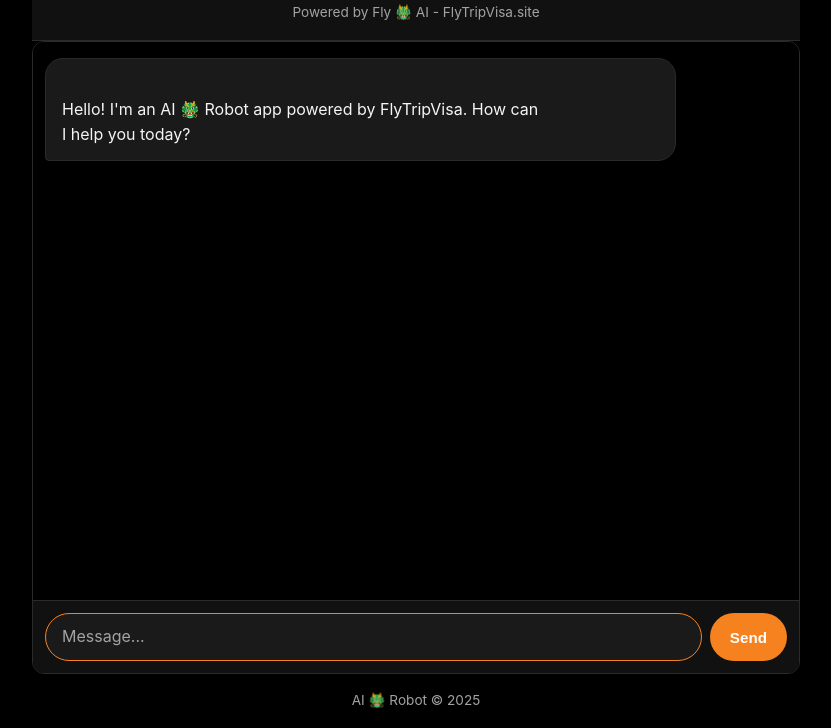
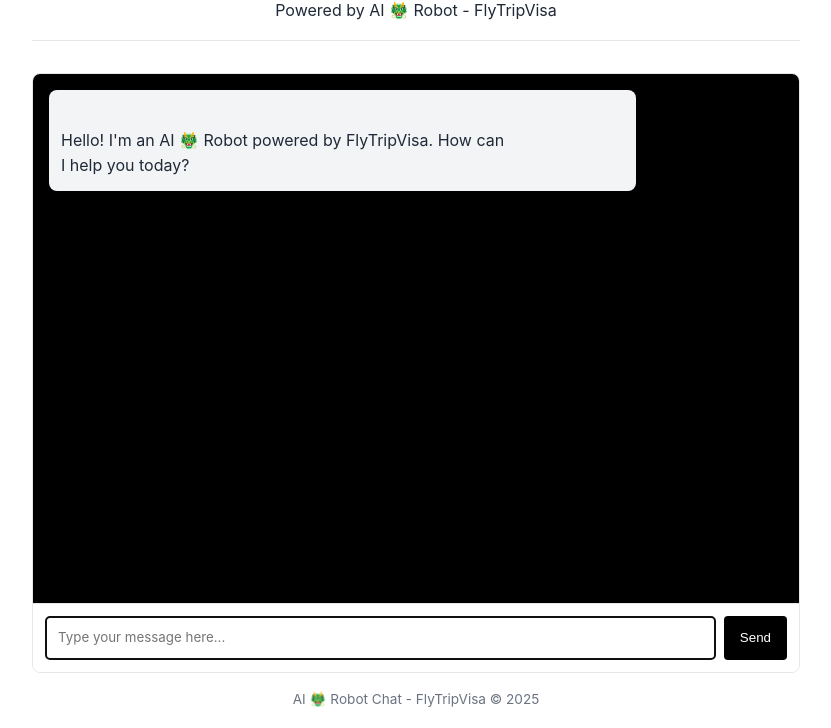
Before and after one commit to FlyTripVisa/ai-chat-miniprogram, a website: page public/index.html in a window 1280 px wide. Shown: the part 72-800 px from the top of the page, without its empty margins (224-1055 px from the left). Drawn offline with Linux system fonts and the light colour scheme.

Commit message:
Update index.html
Deploy

```diff
--- a/public/index.html
+++ b/public/index.html
@@ -2,33 +2,24 @@
 <html lang="en">
 	<head>
 		<meta charset="UTF-8" />
-		<meta name="viewport" content="width=device-width, initial-scale=1.0, maximum-scale=1.0, user-scalable=no" />
-		<meta name="theme-color" content="#000000" />
+		<meta name="viewport" content="width=device-width, initial-scale=1.0" />
 		<title>AI 🐲 Robot</title>
 		<style>
 			:root {
-				--primary-color: #f6821f;
+				--primary-color: black;
 				--primary-hover: #e67e22;
-				--bg: #000000;
-				--surface: #111111;
-				--surface-2: #1a1a1a;
-				--border-color: #2a2a2a;
-				--text-color: #f5f5f5;
-				--text-light: #a3a3a3;
-				--user-msg-bg: #2d1b00;
-				--assistant-msg-bg: #1a1a1a;
+				--light-bg: #f9fafb;
+				--border-color: #e5e7eb;
+				--text-color: #1f2937;
+				--text-light: #6b7280;
+				--user-msg-bg: #fff2e6;
+				--assistant-msg-bg: #f3f4f6;
 			}
 
 			* {
 				box-sizing: border-box;
 				margin: 0;
 				padding: 0;
-				-webkit-tap-highlight-color: transparent;
-			}
-
-			html, body {
-				height: 100%;
-				background-color: var(--bg);
 			}
 
 			body {
@@ -39,132 +30,88 @@
 				color: var(--text-color);
 				max-width: 800px;
 				margin: 0 auto;
-				padding: 0;
-				display: flex;
-				flex-direction: column;
-				height: 100dvh; /* Better mobile viewport handling */
+				padding: 1rem;
 			}
 
 			header {
 				text-align: center;
-				padding: 1rem;
+				margin-bottom: 2rem;
+				padding: 1rem 0;
 				border-bottom: 1px solid var(--border-color);
-				background-color: var(--surface);
-				flex-shrink: 0;
 			}
 
 			h1 {
-				font-size: 1.25rem;
+				font-size: 1.5rem;
 				color: var(--primary-color);
-				font-weight: 600;
-			}
-
-			header p {
-				font-size: 0.85rem;
-				color: var(--text-light);
-				margin-top: 0.25rem;
 			}
 
 			.chat-container {
 				display: flex;
 				flex-direction: column;
-				flex: 1;
+				height: calc(100vh - 200px);
+				min-height: 350px;
+				border: 1px solid var(--border-color);
+				border-radius: 8px;
 				overflow: hidden;
-				position: relative;
 			}
 
 			.chat-messages {
 				flex: 1;
 				overflow-y: auto;
-				padding: 1rem 0.75rem;
-				background-color: var(--bg);
-				scroll-behavior: smooth;
-				-webkit-overflow-scrolling: touch;
+				padding: 1rem;
+				background-color: black;
 			}
 
 			.message {
 				margin-bottom: 1rem;
-				padding: 0.75rem 1rem;
-				border-radius: 18px;
-				max-width: 85%;
-				animation: fadeIn 0.2s ease-in;
-			}
-
-			@keyframes fadeIn {
-				from { opacity: 0; transform: translateY(5px); }
-				to { opacity: 1; transform: translateY(0); }
+				padding: 0.75rem;
+				border-radius: 8px;
+				max-width: 80%;
 			}
 
 			.message p {
 				white-space: pre-line;
 				margin: 0;
 				overflow-wrap: anywhere;
-				word-break: break-word;
 			}
 
 			.user-message {
 				background-color: var(--user-msg-bg);
 				align-self: flex-end;
 				margin-left: auto;
-				border-bottom-right-radius: 4px;
 			}
 
 			.assistant-message {
 				background-color: var(--assistant-msg-bg);
 				align-self: flex-start;
-				border: 1px solid var(--border-color);
-				border-bottom-left-radius: 4px;
 			}
 
 			.message-input {
 				display: flex;
 				padding: 0.75rem;
 				border-top: 1px solid var(--border-color);
-				background-color: var(--surface);
-				gap: 0.5rem;
-				flex-shrink: 0;
-				padding-bottom: calc(0.75rem + env(safe-area-inset-bottom)); /* iPhone notch safe */
+				background-color: white;
 			}
 
 			#user-input {
 				flex: 1;
-				padding: 0.75rem 1rem;
+				padding: 0.75rem;
 				border: 1px solid var(--border-color);
-				border-radius: 24px;
+				border-radius: 4px;
 				font-family: inherit;
-				font-size: 16px; /* Prevents iOS zoom */
 				resize: none;
-				min-height: 48px;
-				max-height: 120px;
-				background-color: var(--surface-2);
-				color: var(--text-color);
-				outline: none;
-			}
-
-			#user-input:focus {
-				border-color: var(--primary-color);
-			}
-
-			#user-input::placeholder {
-				color: var(--text-light);
+				min-height: 44px;
 			}
 
 			#send-button {
-				padding: 0 1.25rem;
+				margin-left: 0.5rem;
+				padding: 0 1rem;
 				background-color: var(--primary-color);
 				color: white;
 				border: none;
-				border-radius: 24px;
+				border-radius: 4px;
 				cursor: pointer;
 				transition: background-color 0.2s;
-				font-weight: 600;
-				min-height: 48px;
-				min-width: 64px;
-				font-size: 0.95rem;
-			}
-
-			#send-button:active {
-				transform: scale(0.96);
 			}
 
 			#send-button:hover {
@@ -172,8 +119,7 @@
 			}
 
 			#send-button:disabled {
-				background-color: var(--surface-2);
-				color: var(--text-light);
+				background-color: var(--text-light);
 				cursor: not-allowed;
 			}
 
@@ -181,8 +127,7 @@
 				display: none;
 				font-style: italic;
 				color: var(--text-light);
-				padding: 0.5rem 1rem;
-				font-size: 0.9rem;
+				padding: 1rem;
 			}
 
 			.typing-indicator.visible {
@@ -190,73 +135,37 @@
 			}
 
 			footer {
-				display: none; /* Hide on mobile to save space */
-			}
-
-			/* Desktop only */
-			@media (min-width: 768px) {
-				body {
-					padding: 1rem;
-				}
-
-				.chat-container {
-					border: 1px solid var(--border-color);
-					border-radius: 12px;
-					height: calc(100vh - 180px);
-				}
-
-				footer {
-					display: block;
-					margin-top: 1rem;
-					text-align: center;
-					font-size: 0.85rem;
-					color: var(--text-light);
-				}
-
-				h1 {
-					font-size: 1.5rem;
-				}
-			}
-
-			/* Scrollbar styling for dark mode */
-			.chat-messages::-webkit-scrollbar {
-				width: 6px;
-			}
-
-			.chat-messages::-webkit-scrollbar-track {
-				background: var(--bg);
-			}
-
-			.chat-messages::-webkit-scrollbar-thumb {
-				background: var(--border-color);
-				border-radius: 3px;
+				margin-top: 1rem;
+				text-align: center;
+				font-size: 0.85rem;
+				color: var(--text-light);
 			}
 		</style>
 	</head>
 	<body>
 		<header>
 			<h1>AI 🐲 Robot</h1>
-			<p>Powered by Fly 🐲 AI - FlyTripVisa.site</p>
+			<p>Powered by AI 🐲 Robot -  FlyTripVisa</p>
 		</header>
 
 		<div class="chat-container">
 			<div id="chat-messages" class="chat-messages">
 				<div class="message assistant-message">
 					<p>
-						Hello! I'm an AI 🐲 Robot app powered by FlyTripVisa. How can
+						Hello! I'm an AI 🐲 Robot powered by FlyTripVisa. How can
 						I help you today?
 					</p>
 				</div>
 			</div>
 
 			<div class="typing-indicator" id="typing-indicator">
-				🐲 AI is thinking...
+				AI 🐲 Robot is thinking...
 			</div>
 
 			<div class="message-input">
 				<textarea
 					id="user-input"
-					placeholder="Message..."
+					placeholder="Type your message here..."
 					rows="1"
 					autofocus
 				></textarea>
@@ -265,26 +174,10 @@
 		</div>
 
 		<footer>
-			<p>AI 🐲 Robot &copy; 2025</p>
+			<p>AI 🐲 Robot Chat - FlyTripVisa &copy; 2025</p>
 		</footer>
 
 		<!-- Chat app script -->
 		<script src="chat.js"></script>
-		<script>
-			// Auto-resize textarea
-			const textarea = document.getElementById('user-input');
-			textarea.addEventListener('input', function() {
-				this.style.height = 'auto';
-				this.style.height = Math.min(this.scrollHeight, 100) + 'px';
-			});
-
-			// Enter to send, Shift+Enter for newline
-			textarea.addEventListener('keydown', function(e) {
-				if (e.key === 'Enter' && !e.shiftKey) {
-					e.preventDefault();
-					document.getElementById('send-button').click();
-				}
-			});
-		</script>
 	</body>
 </html>
```
